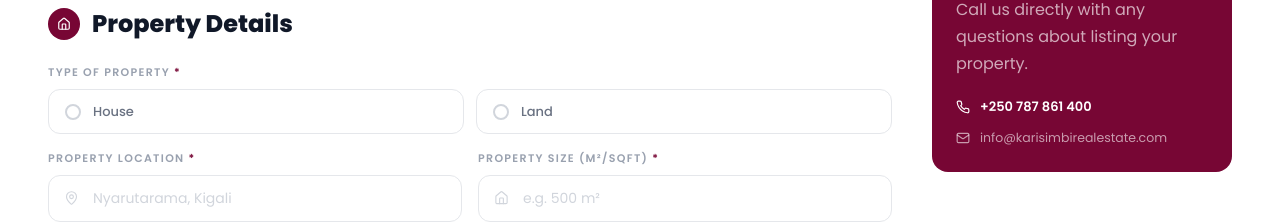
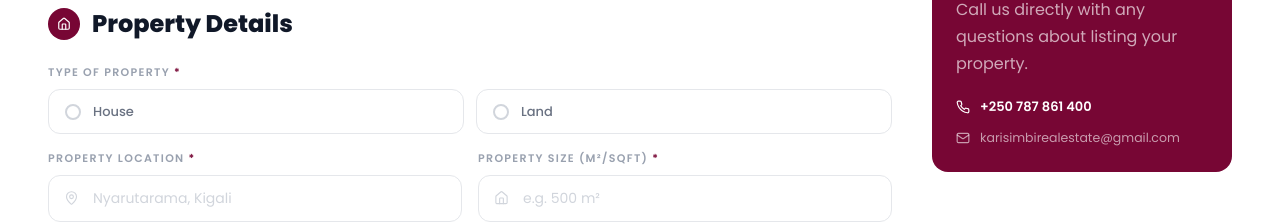
Before and after one commit to coverb1/karisimbi-real-esate, a Next.js app: page /sell-property in a window 1280 px wide. Shown: the part 1020-1242 px from the top of the page. Built offline with nearby package versions, Linux system fonts and the light colour scheme.

Commit message:
changingTheEmail

```diff
--- a/src/components/pages/book-visit-form.tsx
+++ b/src/components/pages/book-visit-form.tsx
@@ -625,10 +625,10 @@ export function BookVisitForm() {
             </a>
 
             <a
-              href="mailto:info@karisimbirealestate.com"
+
               className="flex items-center gap-2.5 text-[12.5px] text-white/60 no-underline hover:text-white/80 transition-colors"
             >
-              <Mail size={14} strokeWidth={2} /> info@karisimbirealestate.com
+              <Mail size={14} strokeWidth={2} />  karisimbirealestate@gmail.com
             </a>
           </div>
         </aside>
--- a/src/components/pages/sell-property-form.tsx
+++ b/src/components/pages/sell-property-form.tsx
@@ -692,10 +692,10 @@ export function SellPropertyForm() {
             </a>
 
             <a
-              href="mailto:info@karisimbirealestate.com"
+
               className="flex items-center gap-2.5 text-[12.5px] text-white/60 no-underline hover:text-white/80 transition-colors"
             >
-              <Mail size={14} strokeWidth={2} /> info@karisimbirealestate.com
+              <Mail size={14} strokeWidth={2} />  karisimbirealestate@gmail.com
             </a>
           </div>
         </aside>
```
